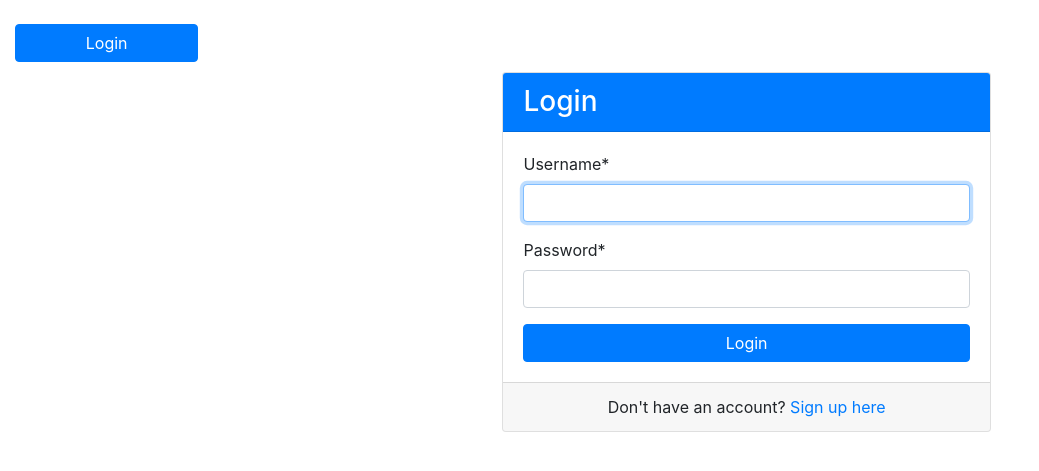
After one commit to AndrewGalynin/restaurant-kitchen-service, a Django app: page /accounts/login/ in a window 1280 px wide. The commit adds this page. Shown: the top 471 px of the page, without its empty margins (0-1039 px from the left). Run offline with Django 5.2, Linux system fonts and the light colour scheme; some libraries are stand-ins or nearby versions.

Commit message:
feat: implement user authentication and crispy forms integration

```diff
--- a/kitchen/urls.py
+++ b/kitchen/urls.py
@@ -1,11 +1,10 @@
 from django.urls import path
 
-from kitchen.views import index
-
+from kitchen.views import index, signup
 
 urlpatterns = [
     path("", index, name="index"),
+    path("signup/", signup, name="signup"),
 ]
 
-
 app_name = "kitchen"
--- a/restaurant_kitchen_service/urls.py
+++ b/restaurant_kitchen_service/urls.py
@@ -17,8 +17,12 @@ Including another URLconf
 
 from django.contrib import admin
 from django.urls import path, include
+from django.conf import settings
+from django.conf.urls.static import static
 
 urlpatterns = [
     path("", include("kitchen.urls", namespace="kitchen")),
     path("admin/", admin.site.urls),
-]
+    path("accounts/", include("django.contrib.auth.urls")),
+    path("__debug__/", include("debug_toolbar.urls")),
+] + static(settings.STATIC_URL, document_root=settings.STATIC_ROOT)
--- a/templates/kitchen/includes/sidebar.html
+++ b/templates/kitchen/includes/sidebar.html
@@ -1,4 +1,8 @@
 <ul class="nav flex-column">
+  {% if user.is_authenticated %}
+    <li class="nav-item">
+      <a class="nav-link text-info">Hello, {{ user.username }}!</a>
+    </li>
     <li class="nav-item">
       <a class="nav-link active" href="{% url 'kitchen:index' %}">Home</a>
     </li>
@@ -8,4 +12,15 @@
     <li class="nav-item">
       <a class="nav-link" href="#">Cooks</a>
     </li>
+    <li class="nav-item mt-3">
+      <form action="{% url 'logout' %}" method="post">
+        {% csrf_token %}
+        <button type="submit" class="btn btn-danger btn-sm btn-block">Logout</button>
+      </form>
+    </li>
+  {% else %}
+    <li class="nav-item">
+      <a class="btn btn-primary btn-block" href="{% url 'login' %}">Login</a>
+    </li>
+  {% endif %}
 </ul>
--- /dev/null
+++ b/templates/registration/login.html
@@ -0,0 +1,26 @@
+{% extends "base.html" %}
+{% load crispy_forms_tags %}
+
+{% block content %}
+  <div class="container mt-5">
+    <div class="row justify-content-center">
+      <div class="col-md-6">
+        <div class="card">
+          <div class="card-header bg-primary text-white">
+            <h3 class="mb-0">Login</h3>
+          </div>
+          <div class="card-body">
+            <form method="post">
+              {% csrf_token %}
+              {{ form|crispy }}
+              <button type="submit" class="btn btn-primary btn-block mt-3">Login</button>
+            </form>
+          </div>
+          <div class="card-footer text-center">
+            Don't have an account? <a href="{% url 'kitchen:signup' %}">Sign up here</a>
+          </div>
+        </div>
+      </div>
+    </div>
+  </div>
+{% endblock %}
```
Also changed, not shown: kitchen/forms.py (added, +13 -0 lines), kitchen/views.py (+18 -6 lines), restaurant_kitchen_service/settings.py (+12 -0 lines), templates/registration/signup.html (added, +23 -0 lines). Lines whose indentation alone changed are shown as unchanged.
